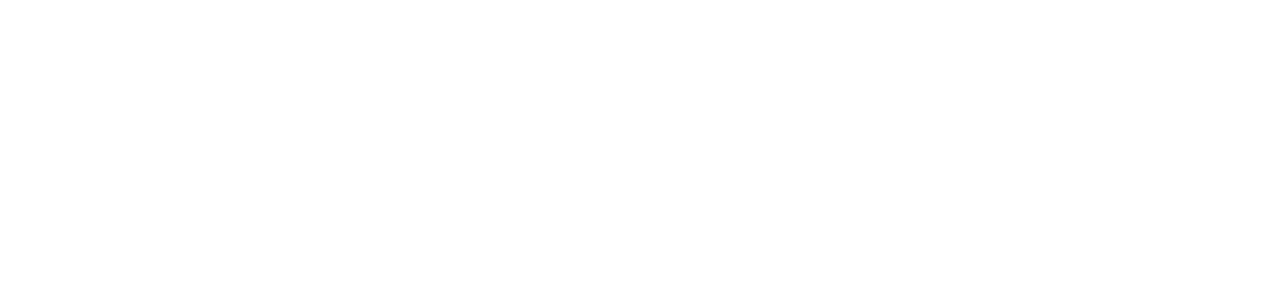
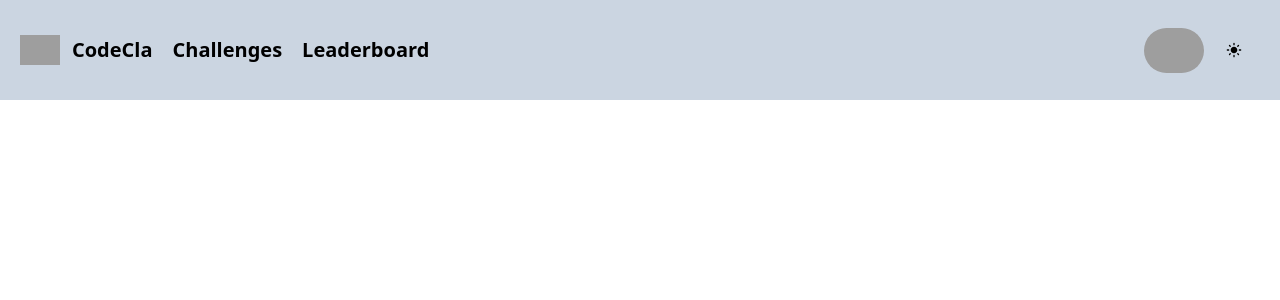
Before and after one commit to matdelp/coders-app-frontend, a React (Vite) app: page /profil/1 in a window 1280 px wide. Before the commit this address had no page. Shown: the top 300 px of the page. Built offline with nearby package versions, Linux system fonts and the light colour scheme; grey boxes are pictures that could not be loaded.

Commit message:
feat: add ProfilPage component with userId route and LeaderHeader

```diff
--- a/src/App.tsx
+++ b/src/App.tsx
@@ -5,6 +5,7 @@
 import { UserOnlyPage } from "./pages/userOnly/page";
 import { SignInPage } from "./pages/signin/page";
 import { LeaderboardPage } from "./pages/leaderboard/page";
+import { ProfilPage } from "./pages/profil/ProfilPage";
 
 export const App = () => {
   return (
@@ -14,6 +15,7 @@
         <Route path="/signup" element={<SignUpPage />} />
         <Route path="/signin" element={<SignInPage />} />
         <Route path="/leaderboard" element={<LeaderboardPage />} />
+        <Route path="/profil/:userId" element={<ProfilPage />} />
         <Route
           path="/useronly"
           element={
--- /dev/null
+++ b/src/pages/profil/ProfilPage.tsx
@@ -0,0 +1,12 @@
+import React from "react";
+import { useParams } from "react-router-dom";
+import { LeaderHeader } from "../../components/LeaderHeader";
+
+export const ProfilPage = () => {
+  const { userId } = useParams();
+  return (
+    <>
+      <LeaderHeader />
+    </>
+  );
+};
```
